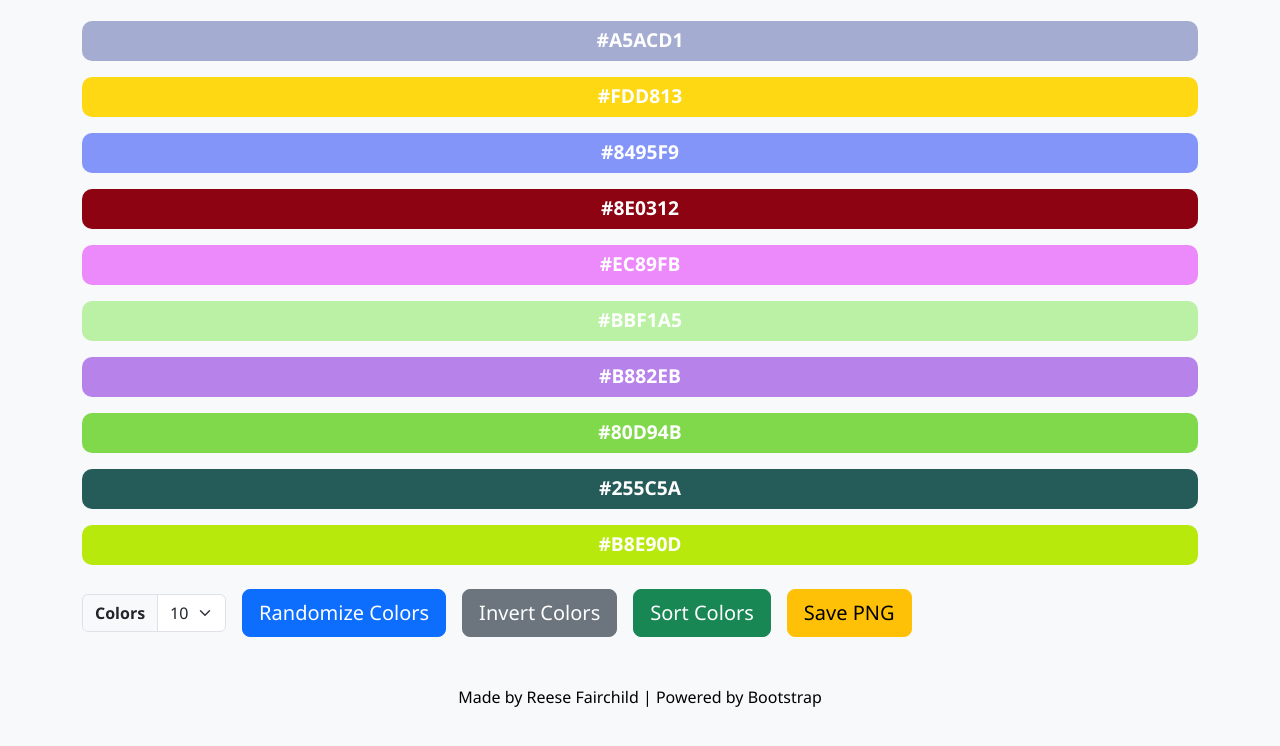
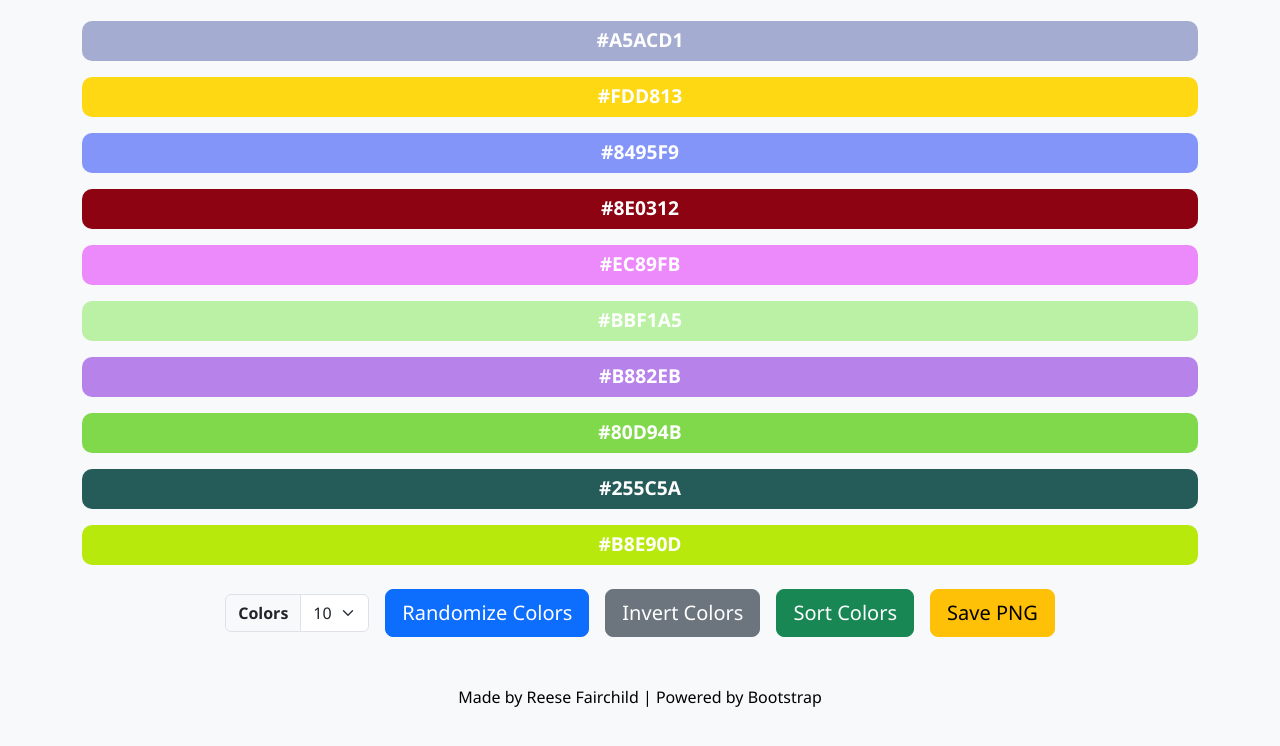
Before and after one commit to reesefairchild/ColorDog, a plain HTML site: page index.html in a window 1280 px wide. Shown: the part 136-882 px from the top of the page. Drawn offline with nearby package versions, Linux system fonts and the light colour scheme.

Commit message:
fix button wrapping

```diff
--- a/index.html
+++ b/index.html
@@ -53,7 +53,7 @@
 
     <div id="colorContainer" class="mb-4"></div>
 
-  <div class="d-flex align-items-center gap-2 mb-3">
+  <div class="d-flex flex-wrap align-items-center justify-content-center gap-2 mb-3">
   <!-- Dropdown -->
   <div class="input-group w-auto">
     <label class="input-group-text fw-bold" for="colorCount">Colors</label>
```
